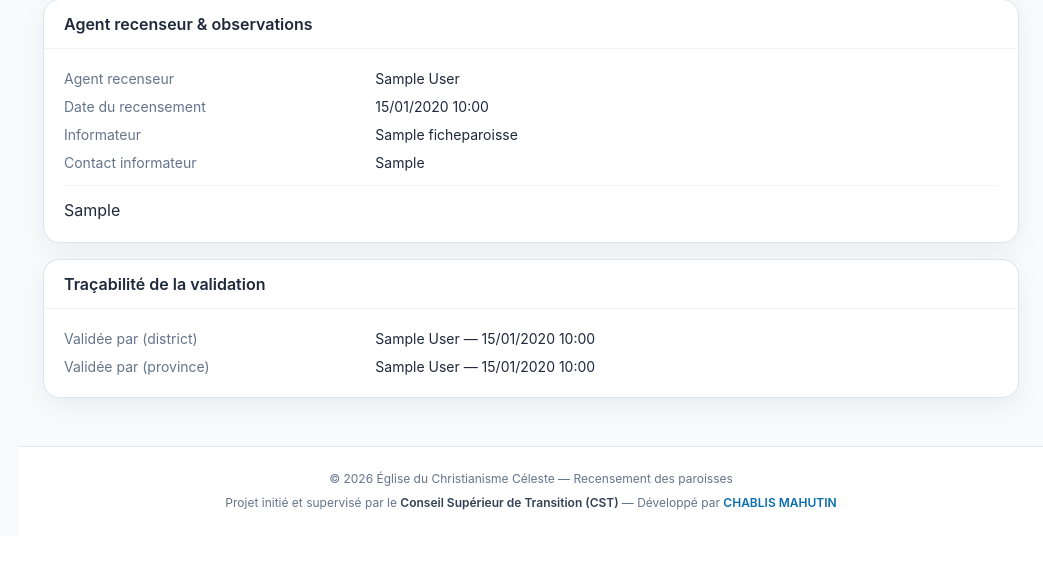
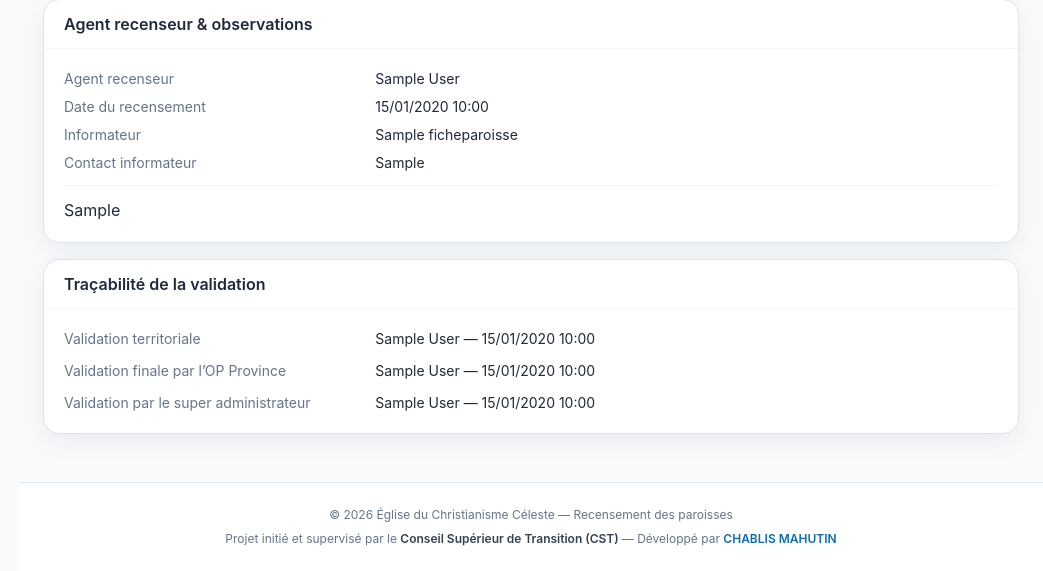
Before and after one commit to cst-ecc/ecc2026, a Django app: page /fiche/1/ in a window 1280 px wide. Shown: the part 1720-2291 px from the top of the page, without its empty margins (237-1280 px from the left). Before the commit the page ends 2230 px from the top, so only its background shows below. Run offline with Django 5.2, Linux system fonts and the light colour scheme; a user stored in the database is signed in; tables that the repository leaves empty hold one stand-in row (values such as "Sample post"); grey boxes marked "Sample" are stand-in pictures; data that the repository does not hold is empty; some libraries are stand-ins or nearby versions.

Commit message:
correction de la validation par super admin

```diff
--- a/recensement/models.py
+++ b/recensement/models.py
@@ -604,6 +604,21 @@ class FicheParoisse(models.Model):
         related_name="fiches_validees_manager",
     )
     date_validation_manager = models.DateTimeField(null=True, blank=True)
+
+    valide_par_super_admin = models.ForeignKey(
+        settings.AUTH_USER_MODEL,
+        on_delete=models.SET_NULL,
+        null=True,
+        blank=True,
+        related_name="fiches_validees_super_admin",
+        verbose_name="Validée par le super administrateur",
+    )
+
+    date_validation_super_admin = models.DateTimeField(
+        null=True,
+        blank=True,
+        verbose_name="Date de validation par le super administrateur",
+    )
 
     # --- Informateur (personne ayant renseigné l'agent sur place, si
     #     différente du chargé de paroisse) — entièrement facultatif ---
--- a/recensement/permissions.py
+++ b/recensement/permissions.py
@@ -318,13 +318,20 @@ def role_required(*allowed_roles):
     def decorator(view_func):
         @wraps(view_func)
         def _wrapped(request, *args, **kwargs):
-            if get_role(request.user) not in allowed_roles:
-                raise PermissionDenied("Vous n'avez pas les droits nécessaires pour accéder à cette page.")
+            role = get_role(request.user)
+
+            if role != Profil.Role.SUPER_ADMIN and role not in allowed_roles:
+                raise PermissionDenied(
+                    "Vous n'avez pas les droits nécessaires pour accéder à cette page."
+                )
+
             return view_func(request, *args, **kwargs)
 
         return _wrapped
 
     return decorator
+
+
 
 
 def peut_modifier_fiche(user, fiche):
@@ -348,6 +355,16 @@ def peut_modifier_fiche(user, fiche):
 
 
 def peut_valider_fiche(user, fiche):
+    from .models import FicheParoisse
+
+    role = get_role(user)
+
+    if role == Profil.Role.SUPER_ADMIN:
+        return fiche.statut_validation in (
+            FicheParoisse.StatutValidation.ATTENTE_SUPERVISEUR,
+            FicheParoisse.StatutValidation.ATTENTE_MANAGER,
+        )
+
     return peut_modifier_fiche(user, fiche)
 
 
--- a/recensement/templates/recensement/fiche_detail.html
+++ b/recensement/templates/recensement/fiche_detail.html
@@ -153,17 +153,44 @@
     </div>
   </div>
 
-  {% if fiche.valide_par_superviseur or fiche.valide_par_manager %}
+  {% if fiche.valide_par_superviseur or fiche.valide_par_manager or fiche.valide_par_super_admin %}
     <div class="app-card">
-    <div class="px-5 py-3 border-b border-slate-100 font-semibold text-slate-800">Traçabilité de la validation</div>
-    <dl class="p-5 grid grid-cols-3 gap-y-2 text-sm">
+      <div class="px-5 py-3 border-b border-slate-100 font-semibold text-slate-800">
+        Traçabilité de la validation
+      </div>
+
+      <dl class="p-5 grid grid-cols-1 md:grid-cols-3 gap-y-3 text-sm">
         {% if fiche.valide_par_superviseur %}
-        <dt class="col-span-1 text-slate-500">Validée par (district)</dt>
-        <dd class="col-span-2">{{ fiche.valide_par_superviseur.get_full_name|default:fiche.valide_par_superviseur.get_username }} — {{ fiche.date_validation_superviseur|date:"d/m/Y H:i" }}</dd>
+          <dt class="md:col-span-1 text-slate-500">
+            Validation territoriale
+          </dt>
+          <dd class="md:col-span-2 text-slate-800">
+            {{ fiche.valide_par_superviseur.get_full_name|default:fiche.valide_par_superviseur.get_username }}
+            —
+            {{ fiche.date_validation_superviseur|date:"d/m/Y H:i" }}
+          </dd>
         {% endif %}
+
         {% if fiche.valide_par_manager %}
-        <dt class="col-span-1 text-slate-500">Validée par (province)</dt>
-        <dd class="col-span-2">{{ fiche.valide_par_manager.get_full_name|default:fiche.valide_par_manager.get_username }} — {{ fiche.date_validation_manager|date:"d/m/Y H:i" }}</dd>
+          <dt class="md:col-span-1 text-slate-500">
+            Validation finale par l’OP Province
+          </dt>
+          <dd class="md:col-span-2 text-slate-800">
+            {{ fiche.valide_par_manager.get_full_name|default:fiche.valide_par_manager.get_username }}
+            —
+            {{ fiche.date_validation_manager|date:"d/m/Y H:i" }}
+          </dd>
+        {% endif %}
+
+        {% if fiche.valide_par_super_admin %}
+          <dt class="md:col-span-1 text-slate-500">
+            Validation par le super administrateur
+          </dt>
+          <dd class="md:col-span-2 text-slate-800">
+            {{ fiche.valide_par_super_admin.get_full_name|default:fiche.valide_par_super_admin.get_username }}
+            —
+            {{ fiche.date_validation_super_admin|date:"d/m/Y H:i" }}
+          </dd>
         {% endif %}
       </dl>
     </div>
```
Also changed, not shown: recensement/views/validation_views.py (+63 -5 lines), recensement/migrations/0026_ficheparoisse_date_validation_super_admin_and_more.py (added). Lines whose indentation alone changed are shown as unchanged.
